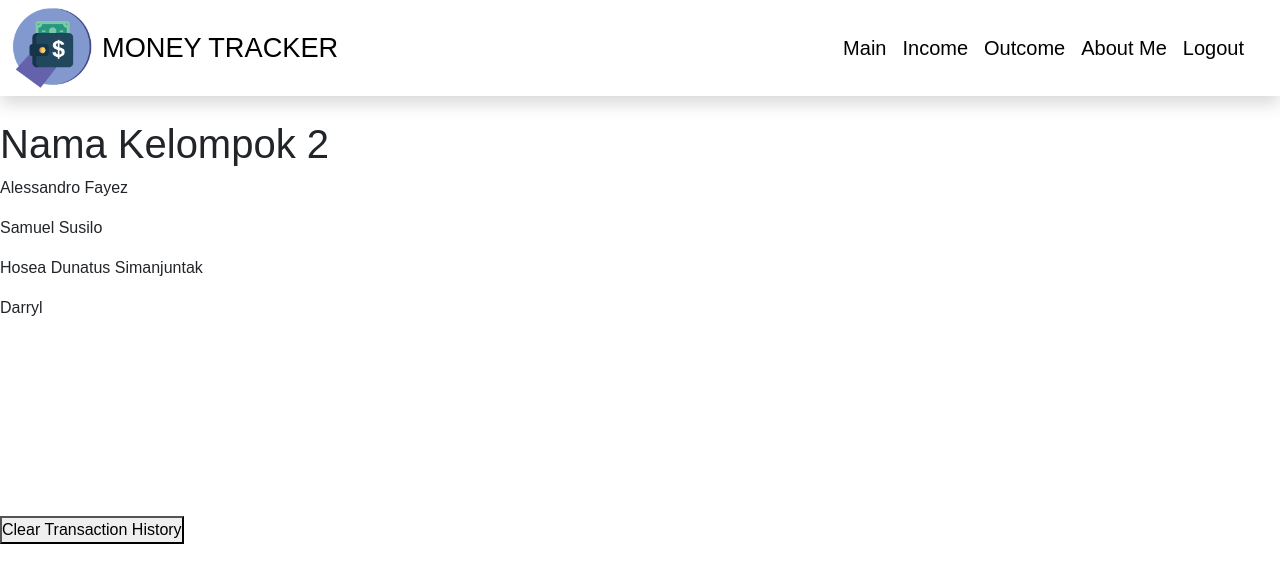
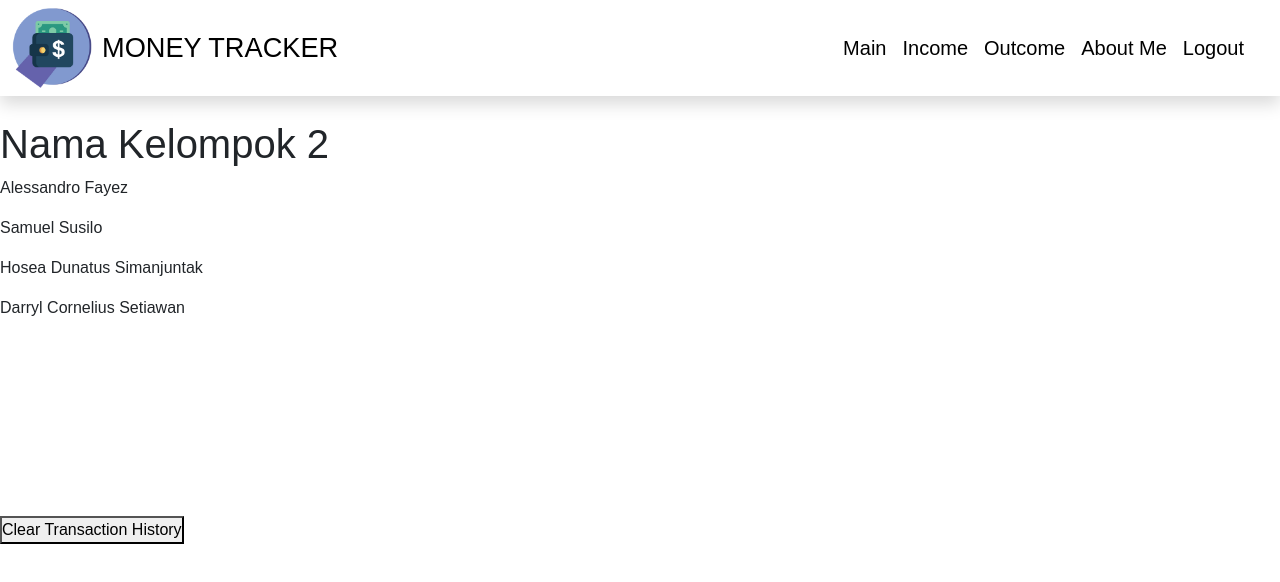
Before and after one commit to alessfd/UTS-PTI-LEC, a plain HTML site: page LAB/about.html in a window 1280 px wide. Drawn offline with nearby package versions, Linux system fonts and the light colour scheme.

Commit message:
Update about.html

```diff
--- a/LAB/about.html
+++ b/LAB/about.html
@@ -49,7 +49,7 @@
     <p>Alessandro Fayez</p>
     <p>Samuel Susilo</p>
     <p>Hosea Dunatus Simanjuntak</p>
-    <p>Darryl</p>
+    <p>Darryl Cornelius Setiawan</p>
   </div>
   <button id="clear-history">Clear Transaction History</button>
   <script src="alert.js"></script>
```
